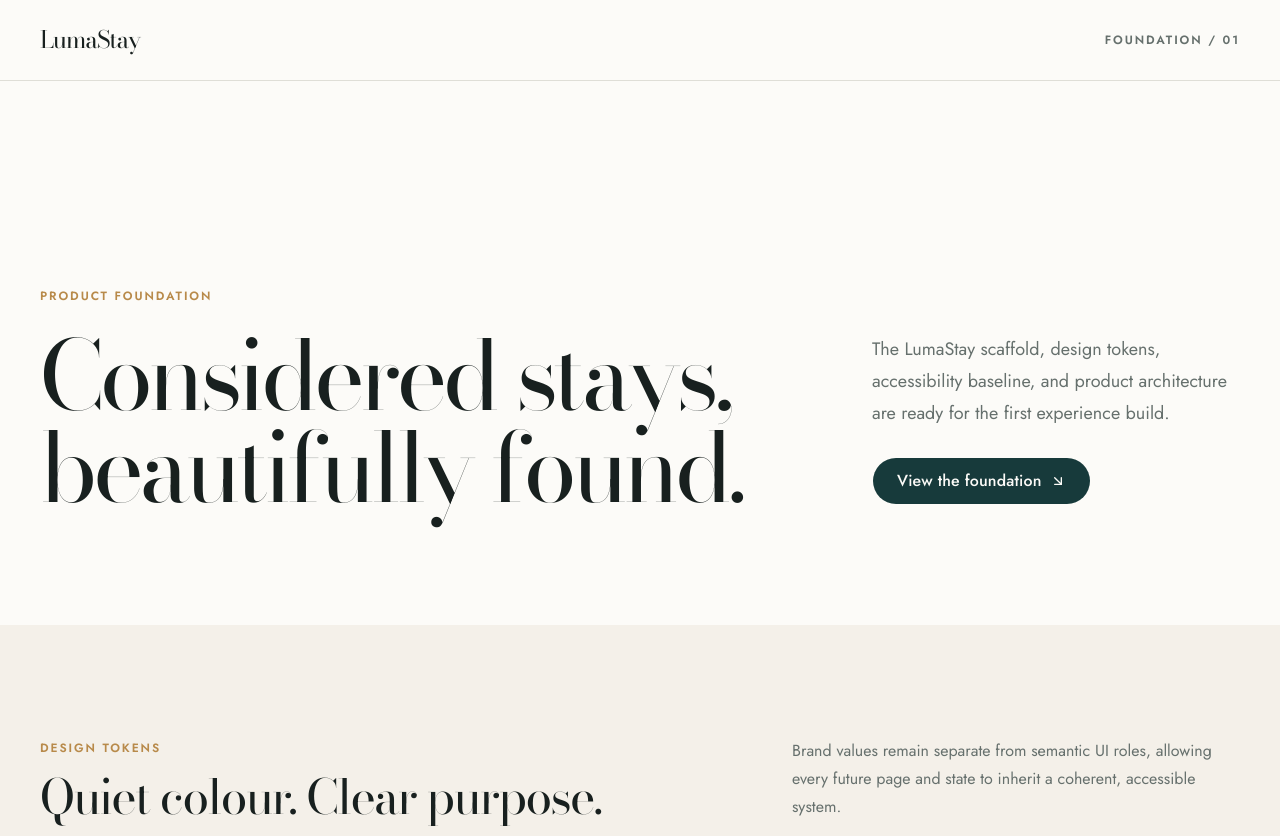
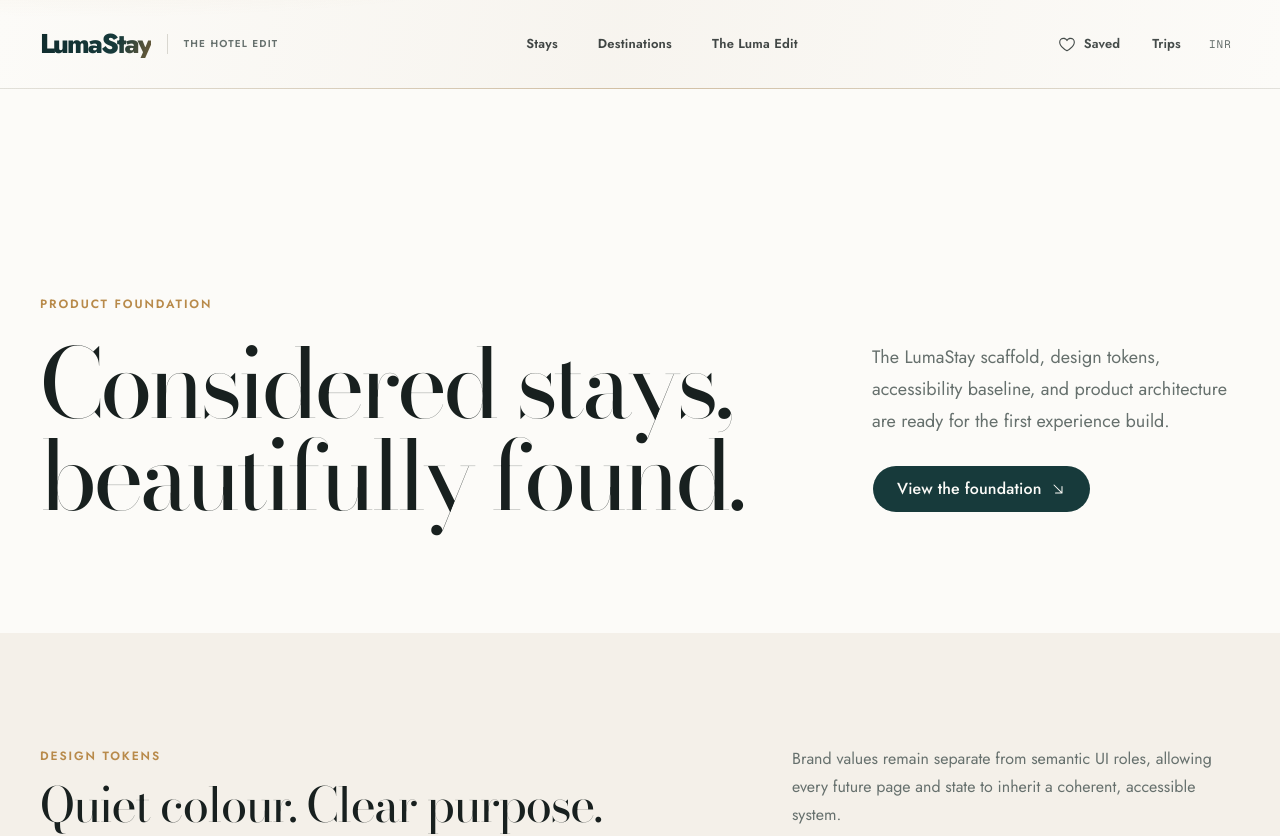
Before and after one commit to harshilbh2005/lumstay, a Next.js app: page / in a window 1280 px wide. Shown: the top 836 px of the page. Built offline with nearby package versions, Linux system fonts and the light colour scheme.

Commit message:
feat: add Refero-informed responsive header

```diff
--- a/package.json
+++ b/package.json
@@ -13,6 +13,7 @@
   "dependencies": {
     "@base-ui/react": "^1.6.0",
     "@hookform/resolvers": "^5.4.0",
+    "@phosphor-icons/react": "^2.1.10",
     "class-variance-authority": "^0.7.1",
     "clsx": "^2.1.1",
     "date-fns": "^4.4.0",
--- a/src/app/globals.css
+++ b/src/app/globals.css
@@ -95,6 +95,47 @@
 }
 
 @layer utilities {
+  .brand-wordmark {
+    background: linear-gradient(
+      108deg,
+      var(--luma-forest-950) 0%,
+      var(--luma-forest-900) 68%,
+      var(--luma-brass-700) 112%
+    );
+    -webkit-background-clip: text;
+    background-clip: text;
+    color: transparent;
+    -webkit-text-fill-color: transparent;
+  }
+
+  .brand-wordmark-inverse {
+    background: linear-gradient(
+      108deg,
+      var(--luma-paper) 0%,
+      var(--luma-paper) 66%,
+      #d2ab72 116%
+    );
+    -webkit-background-clip: text;
+    background-clip: text;
+    color: transparent;
+    -webkit-text-fill-color: transparent;
+  }
+
+  .luma-header-surface {
+    background:
+      radial-gradient(
+        72% 180% at 7% -95%,
+        color-mix(in oklab, var(--luma-brass-500) 14%, transparent),
+        transparent 64%
+      ),
+      linear-gradient(
+        102deg,
+        var(--luma-paper) 0%,
+        color-mix(in oklab, var(--luma-linen-100) 62%, var(--luma-paper)) 48%,
+        var(--luma-paper) 100%
+      );
+  }
+
   .container-luma {
     width: min(100% - 2.5rem, var(--content-max));
     margin-inline: auto;
@@ -129,3 +170,12 @@
     transition-duration: 0.01ms !important;
   }
 }
+
+@media (forced-colors: active) {
+  .brand-wordmark,
+  .brand-wordmark-inverse {
+    background: none;
+    color: CanvasText;
+    -webkit-text-fill-color: CanvasText;
+  }
+}
--- a/src/app/page.tsx
+++ b/src/app/page.tsx
@@ -1,6 +1,7 @@
 import Link from "next/link";
-import { ArrowDownRight } from "lucide-react";
+import { ArrowDownRight } from "@phosphor-icons/react/ssr";
 
+import { SiteHeader } from "@/components/layout/site-header";
 import { buttonVariants } from "@/components/ui/button";
 import { cn } from "@/lib/utils";
 
@@ -16,14 +17,7 @@ const swatches = [
 export default function Home() {
   return (
     <main className="min-h-screen bg-background">
-      <header className="border-b border-border/80">
-        <div className="container-luma flex h-20 items-center justify-between">
-          <Link href="/" className="font-display text-2xl tracking-[-0.04em]">
-            LumaStay
-          </Link>
-          <span className="text-eyebrow text-muted-foreground">Foundation / 01</span>
-        </div>
-      </header>
+      <SiteHeader />
 
       <section className="container-luma grid min-h-[68vh] items-end gap-12 py-20 md:grid-cols-12 md:py-28">
         <div className="md:col-span-8">
@@ -43,7 +37,7 @@ export default function Home() {
             className={cn(buttonVariants({ size: "lg" }), "w-fit")}
           >
             View the foundation
-            <ArrowDownRight aria-hidden="true" />
+            <ArrowDownRight aria-hidden="true" weight="regular" />
           </Link>
         </div>
       </section>
--- /dev/null
+++ b/src/components/layout/mobile-navigation.tsx
@@ -0,0 +1,127 @@
+"use client";
+
+import Link from "next/link";
+import {
+  ArrowUpRight,
+  Heart,
+  List,
+  SuitcaseRolling,
+  X,
+} from "@phosphor-icons/react";
+
+import { Button } from "@/components/ui/button";
+import {
+  Sheet,
+  SheetClose,
+  SheetContent,
+  SheetDescription,
+  SheetTitle,
+  SheetTrigger,
+} from "@/components/ui/sheet";
+import { siteConfig } from "@/config/site";
+
+export function MobileNavigation() {
+  return (
+    <Sheet>
+      <SheetTrigger
+        render={
+          <Button
+            variant="ghost"
+            size="icon"
+            className="lg:hidden"
+            aria-label="Open navigation"
+          />
+        }
+      >
+        <List aria-hidden="true" size={21} weight="regular" />
+      </SheetTrigger>
+
+      <SheetContent
+        side="right"
+        showCloseButton={false}
+        className="w-full max-w-none gap-0 border-0 bg-brand-forest-deep p-0 text-brand-paper sm:w-[28rem] sm:max-w-[28rem]"
+      >
+        <SheetTitle className="sr-only">LumaStay navigation</SheetTitle>
+        <SheetDescription className="sr-only">
+          Browse stays, destinations, saved properties, and trips.
+        </SheetDescription>
+
+        <div className="flex h-[5.5rem] items-center justify-between border-b border-white/14 px-5 sm:px-7">
+          <Link
+            href="/"
+            className="brand-wordmark-inverse font-sans text-[1.7rem] leading-none font-extrabold tracking-[-0.065em]"
+          >
+            LumaStay
+          </Link>
+          <SheetClose
+            render={
+              <Button
+                variant="ghost"
+                size="icon"
+                className="text-brand-paper hover:bg-white/10 hover:text-brand-paper"
+                aria-label="Close navigation"
+              />
+            }
+          >
+            <X aria-hidden="true" size={20} weight="regular" />
+          </SheetClose>
+        </div>
+
+        <nav aria-label="Mobile navigation" className="px-5 pt-10 sm:px-7 sm:pt-12">
+          <ol className="divide-y divide-white/14 border-y border-white/14">
+            {siteConfig.navigation.map((item, index) => (
+              <li key={item.href}>
+                <SheetClose
+                  render={
+                    <Link
+                      href={item.href}
+                      className="group grid min-h-20 grid-cols-[2rem_1fr_auto] items-center gap-3 py-4 focus-visible:outline-none focus-visible:ring-2 focus-visible:ring-brand-brass focus-visible:ring-inset"
+                    />
+                  }
+                >
+                  <span className="font-mono text-[0.625rem] tracking-[0.12em] text-brand-paper/48">
+                    {String(index + 1).padStart(2, "0")}
+                  </span>
+                  <span className="font-sans text-[1.875rem] leading-none font-bold tracking-[-0.045em] text-brand-paper">
+                    {item.label}
+                  </span>
+                  <ArrowUpRight
+                    aria-hidden="true"
+                    size={18}
+                    weight="regular"
+                    className="text-brand-paper/50 transition-transform duration-200 ease-luma group-hover:-translate-y-0.5 group-hover:translate-x-0.5 group-hover:text-brand-paper"
+                  />
+                </SheetClose>
+              </li>
+            ))}
+          </ol>
+        </nav>
+
+        <div className="mt-auto grid grid-cols-2 gap-px border-t border-white/14 bg-white/14">
+          <SheetClose
+            render={
+              <Link
+                href="/saved"
+                className="flex min-h-24 items-center gap-3 bg-brand-forest-deep px-5 text-sm font-medium text-brand-paper/78 transition-colors duration-200 hover:bg-white/6 hover:text-brand-paper focus-visible:outline-none focus-visible:ring-2 focus-visible:ring-brand-brass focus-visible:ring-inset sm:px-7"
+              />
+            }
+          >
+            <Heart aria-hidden="true" size={20} weight="regular" />
+            Saved
+          </SheetClose>
+          <SheetClose
+            render={
+              <Link
+                href="/trips"
+                className="flex min-h-24 items-center gap-3 bg-brand-forest-deep px-5 text-sm font-medium text-brand-paper/78 transition-colors duration-200 hover:bg-white/6 hover:text-brand-paper focus-visible:outline-none focus-visible:ring-2 focus-visible:ring-brand-brass focus-visible:ring-inset sm:px-7"
+              />
+            }
+          >
+            <SuitcaseRolling aria-hidden="true" size={20} weight="regular" />
+            Trips
+          </SheetClose>
+        </div>
+      </SheetContent>
+    </Sheet>
+  );
+}
--- /dev/null
+++ b/src/components/layout/site-header.tsx
@@ -0,0 +1,74 @@
+import Link from "next/link";
+import { Heart } from "@phosphor-icons/react/ssr";
+
+import { MobileNavigation } from "@/components/layout/mobile-navigation";
+import { siteConfig } from "@/config/site";
+import { cn } from "@/lib/utils";
+
+const navLinkClassName = cn(
+  "relative flex h-11 items-center text-[0.8125rem] font-semibold tracking-[0.018em] text-foreground/82",
+  "transition-colors duration-200 ease-luma hover:text-foreground",
+  "focus-visible:rounded-sm focus-visible:outline-none focus-visible:ring-2 focus-visible:ring-ring focus-visible:ring-offset-4 focus-visible:ring-offset-background",
+  "after:absolute after:inset-x-0 after:bottom-1 after:h-px after:origin-left after:scale-x-0 after:bg-brand-brass",
+  "after:transition-transform after:duration-200 after:ease-luma hover:after:scale-x-100 focus-visible:after:scale-x-100",
+);
+
+export function SiteHeader() {
+  return (
+    <header className="luma-header-surface sticky top-0 z-30 border-b border-border/72 after:pointer-events-none after:absolute after:inset-x-0 after:-bottom-px after:h-px after:bg-gradient-to-r after:from-transparent after:via-brand-brass/38 after:to-transparent">
+      <div className="container-luma grid h-[5.5rem] grid-cols-[auto_1fr_auto] items-center gap-6 lg:gap-10">
+        <Link
+          href="/"
+          aria-label="LumaStay home"
+          className="group flex h-11 items-center gap-4 rounded-sm focus-visible:outline-none focus-visible:ring-2 focus-visible:ring-ring focus-visible:ring-offset-4 focus-visible:ring-offset-background"
+        >
+          <span className="brand-wordmark font-sans text-[1.7rem] leading-none font-extrabold tracking-[-0.065em]">
+            LumaStay
+          </span>
+          <span className="hidden h-5 w-px bg-border xl:block" aria-hidden="true" />
+          <span className="hidden text-[0.625rem] leading-tight font-semibold tracking-[0.12em] text-muted-foreground uppercase xl:block">
+            The hotel edit
+          </span>
+        </Link>
+
+        <nav
+          aria-label="Primary navigation"
+          className="hidden items-center gap-8 justify-self-center lg:flex xl:gap-10"
+        >
+          {siteConfig.navigation.map((item) => (
+            <Link key={item.href} href={item.href} className={navLinkClassName}>
+              {item.label}
+            </Link>
+          ))}
+        </nav>
+
+        <div className="flex items-center justify-self-end gap-1 sm:gap-2">
+          <Link
+            href="/saved"
+            aria-label="View saved stays"
+            className="hidden h-11 items-center gap-2 rounded-control px-3 text-[0.8125rem] font-semibold tracking-[0.01em] text-foreground/80 transition-colors duration-200 ease-luma hover:bg-secondary hover:text-foreground focus-visible:outline-none focus-visible:ring-2 focus-visible:ring-ring focus-visible:ring-offset-2 focus-visible:ring-offset-background sm:flex"
+          >
+            <Heart aria-hidden="true" size={18} weight="regular" />
+            <span className="hidden xl:inline">Saved</span>
+          </Link>
+
+          <Link
+            href="/trips"
+            className="hidden h-11 items-center rounded-control px-3 text-[0.8125rem] font-semibold tracking-[0.01em] text-foreground/80 transition-colors duration-200 ease-luma hover:bg-secondary hover:text-foreground focus-visible:outline-none focus-visible:ring-2 focus-visible:ring-ring focus-visible:ring-offset-2 focus-visible:ring-offset-background lg:flex"
+          >
+            Trips
+          </Link>
+
+          <span
+            className="hidden h-11 items-center px-2 font-mono text-[0.6875rem] tracking-[0.1em] text-muted-foreground xl:flex"
+            aria-label="Currency: Indian rupees"
+          >
+            INR
+          </span>
+
+          <MobileNavigation />
+        </div>
+      </div>
+    </header>
+  );
+}
--- a/src/components/ui/sheet.tsx
+++ b/src/components/ui/sheet.tsx
@@ -2,10 +2,10 @@
 
 import * as React from "react"
 import { Dialog as SheetPrimitive } from "@base-ui/react/dialog"
+import { X as XIcon } from "@phosphor-icons/react"
 
 import { cn } from "@/lib/utils"
 import { Button } from "@/components/ui/button"
-import { XIcon } from "lucide-react"
 
 function Sheet({ ...props }: SheetPrimitive.Root.Props) {
   return <SheetPrimitive.Root data-slot="sheet" {...props} />
@@ -70,8 +70,7 @@ function SheetContent({
               />
             }
           >
-            <XIcon
-            />
+            <XIcon weight="regular" />
             <span className="sr-only">Close</span>
           </SheetPrimitive.Close>
         )}
```
Also changed, not shown: 1 other file (tests, documents, lock files or other folders).
